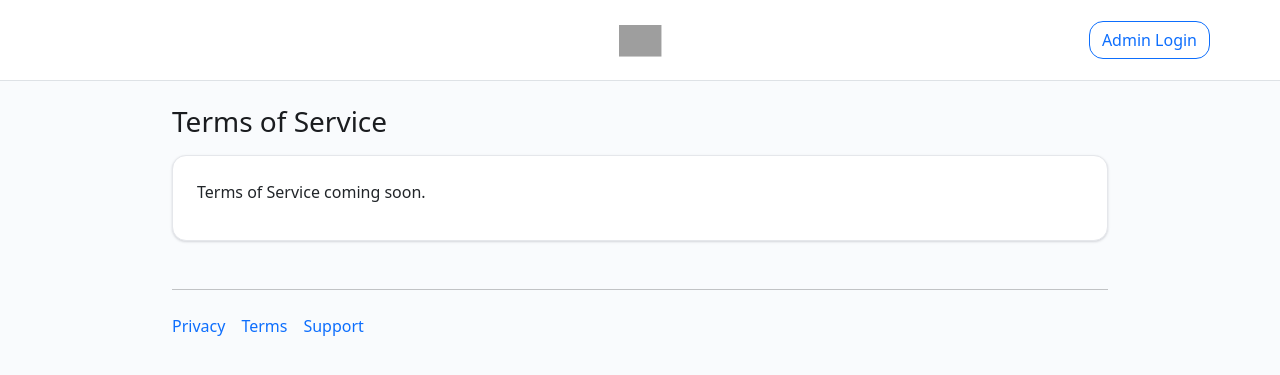
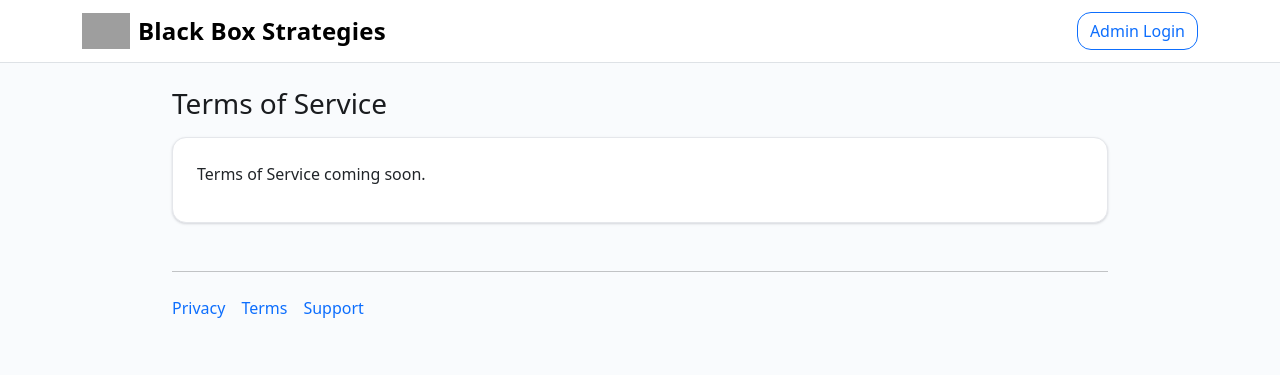
Before and after one commit to nworley97/resume-audit-sandbox, a Flask app: page /terms in a window 1280 px wide. Shown: the top 375 px of the page. Run offline with Flask 3, Linux system fonts and the light colour scheme; grey boxes are pictures that could not be loaded.

```diff
--- a/static/css/app.css
+++ b/static/css/app.css
@@ -90,3 +90,10 @@ html, body{
 /* Legal pages */
 .legal-copy p { margin-bottom: .75rem; }
 .legal-copy h2, .legal-copy h3, .legal-copy h4 { margin-top: 1.25rem; margin-bottom: .5rem; }
+
+/* Brand sizing */
+.brand-logo { height: 36px; width: auto; }
+.brand-title { font-weight: 800; font-size: 1.375rem; letter-spacing: .2px; } /* ~22px, bold */
+@media (min-width: 992px){
+  .brand-title { font-size: 1.5rem; } /* ~24px on desktop */
+}
--- a/templates/base.html
+++ b/templates/base.html
@@ -9,26 +9,26 @@
 </head>
 <body>
   <nav class="navbar navbar-light bg-white border-bottom">
-    <div class="container position-relative" style="min-height:64px">
-      <!-- Centered brand/logo -->
-      <a class="navbar-brand position-absolute top-50 start-50 translate-middle"
+    <div class="container">
+      <!-- Left: logo + company title -->
+      <a class="navbar-brand d-flex align-items-center gap-2"
          href="{{ url_for('recruiter') if current_user.is_authenticated else url_for('home') }}"
          aria-label="Black Box Strategies">
-        <img src="{{ url_for('static', filename='img/logo.png') }}" alt="Black Box Strategies" height="32"
-             onerror="this.replaceWith(document.createTextNode('Black Box Strategies'))">
+        <img src="{{ url_for('static', filename='img/logo.png') }}"
+             alt="Black Box Strategies" class="brand-logo" height="36"
+             onerror="this.remove()">
+        <span class="brand-title">Black Box Strategies</span>
       </a>
 
-      <!-- Right-side controls -->
+      <!-- Right: auth/links -->
       {% if current_user.is_authenticated %}
-        <div class="d-flex align-items-center position-absolute end-0 top-50 translate-middle-y">
+        <div class="d-flex align-items-center">
           <a class="btn btn-outline-secondary me-2" href="{{ url_for('recruiter') }}">Recruiter</a>
           <a class="btn btn-outline-secondary me-2" href="{{ url_for('global_candidates') }}">Candidates</a>
           <a class="btn btn-outline-danger" href="{{ url_for('logout') }}">Logout</a>
         </div>
       {% else %}
-        <div class="position-absolute end-0 top-50 translate-middle-y">
-          <a class="btn btn-outline-primary" href="{{ url_for('login') }}">Admin Login</a>
-        </div>
+        <a class="btn btn-outline-primary" href="{{ url_for('login') }}">Admin Login</a>
       {% endif %}
     </div>
   </nav>
```
